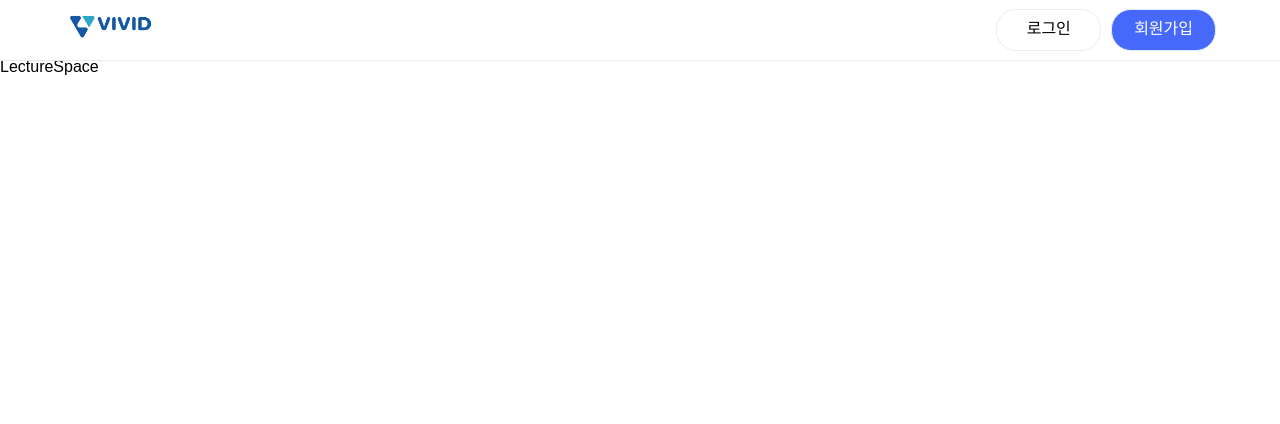
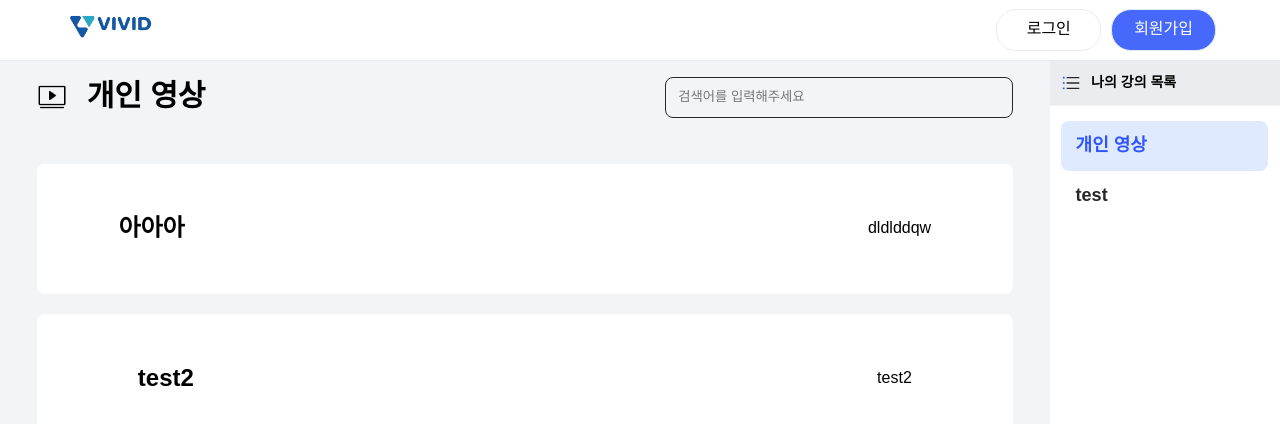
Before and after one commit to 3j-dev/chicplay_web, a React app: page /space in a window 1280 px wide. Shown: the top 424 px of the page. Built offline with nearby package versions, Linux system fonts and the light colour scheme.

Commit message:
[Feat] CP-94 space layout 추가

```diff
--- /dev/null
+++ b/src/component/LectureSpace/index.tsx
@@ -0,0 +1,2 @@
+export { default as SpaceList } from './SpaceList';
+export { default as SpaceSubmenu } from './SpaceSubmenu';
--- /dev/null
+++ b/src/interfaces/space.ts
@@ -0,0 +1,9 @@
+import { LectureSpaceT, SpaceVideoT } from './setting';
+
+export interface LectureVideoT extends SpaceVideoT {
+  individualVideoId: string;
+}
+
+export interface LectureStreamSpaceT extends Omit<Omit<LectureSpaceT, 'videos'>, 'users'> {
+  videos: LectureVideoT[];
+}
--- a/src/page/LectureSpacePage/index.tsx
+++ b/src/page/LectureSpacePage/index.tsx
@@ -1,5 +1,36 @@
+import { useEffect, useLayoutEffect, useState } from 'react';
+
+import { Layout } from './style';
+import { SpaceList, SpaceSubmenu } from '@/component/LectureSpace';
+import { getVideoList } from '@/api/space';
+import { LectureStreamSpaceT } from '@/interfaces/space';
+import { data } from './data';
+
 const LectureSpace: React.FC = () => {
-  return <div>LectureSpace</div>;
+  const [lectureList, setLectureList] = useState<LectureStreamSpaceT[]>(data);
+  const [lectureSpaceId, setLectureSpaceId] = useState<number>(1);
+  const [nowSpaceInfo, setNowSpaceInfo] = useState<LectureStreamSpaceT>(data[0]);
+
+  // useLayoutEffect(() => {
+  //   const data = getVideoList();
+  //   if (data.code !== undefined) setLectureList(data);
+  //   setLectureSpaceId(lectureList[0].id);
+  // }, []);
+  useEffect(() => {
+    const nowSpaceList = lectureList.filter((lecture) => lecture.id === lectureSpaceId && lecture);
+    setNowSpaceInfo(nowSpaceList[0]);
+  }, [lectureList, lectureSpaceId]);
+
+  return (
+    <Layout>
+      <SpaceList {...(nowSpaceInfo || [])} />
+      <SpaceSubmenu
+        nowSpaceId={lectureSpaceId}
+        setSpaceId={setLectureSpaceId}
+        spaceList={lectureList}
+      />
+    </Layout>
+  );
 };
 
 export default LectureSpace;
--- /dev/null
+++ b/src/page/LectureSpacePage/style.ts
@@ -0,0 +1,10 @@
+import styled from 'styled-components';
+
+export const Layout = styled.div`
+  position: relative;
+  display: flex;
+  justify-content: center;
+  align-items: center;
+  width: 100%;
+  height: calc(100vh - 60px);
+`;
```
